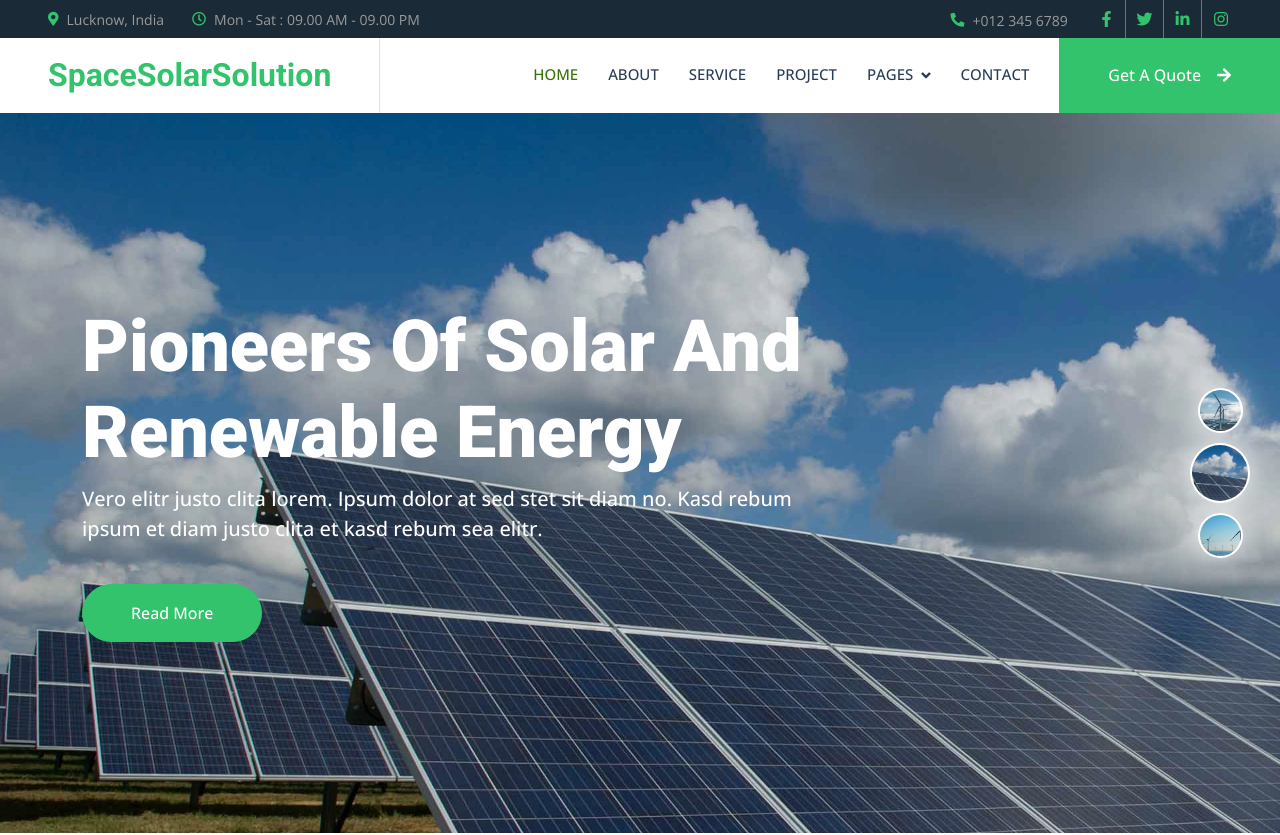
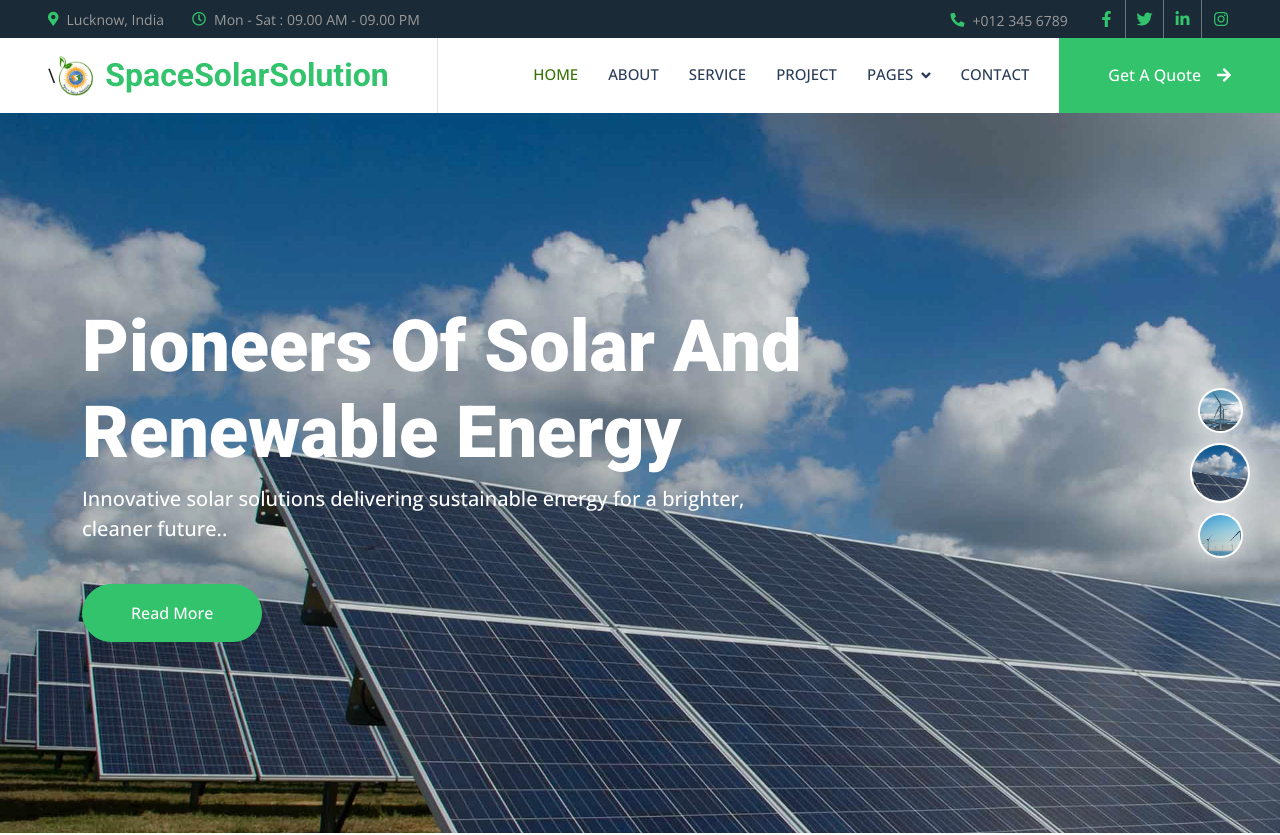
Before and after one commit to Satish24678/solar, a plain HTML site: page index.html in a window 1280 px wide. Shown: the top 835 px of the page. Drawn offline with nearby package versions, Linux system fonts and the light colour scheme.

Commit message:
logo add

```diff
--- a/index.html
+++ b/index.html
@@ -74,7 +74,8 @@
 
     <!-- Navbar Start -->
     <nav class="navbar navbar-expand-lg bg-white navbar-light sticky-top p-0">
-        <a href="index.html" class="navbar-brand d-flex align-items-center border-end px-4 px-lg-5">
+        <a href="index.html" class="navbar-brand d-flex align-items-center border-end px-4 px-lg-5">\
+            <img src="Final Logo.jpg" alt="SpaceSolarSolution Logo" style="height: 40px; width: auto; margin-right: 10px;">
             <h2 class="m-0 text-primary">SpaceSolarSolution</h2>
         </a>
         <button type="button" class="navbar-toggler me-4" data-bs-toggle="collapse" data-bs-target="#navbarCollapse">
@@ -114,7 +115,7 @@
                         <div class="row justify-content-start">
                             <div class="col-10 col-lg-8">
                                 <h1 class="display-2 text-white animated slideInDown">Pioneers Of Solar And Renewable Energy</h1>
-                                <p class="fs-5 fw-medium text-white mb-4 pb-3">Vero elitr justo clita lorem. Ipsum dolor at sed stet sit diam no. Kasd rebum ipsum et diam justo clita et kasd rebum sea elitr.</p>
+                                <p class="fs-5 fw-medium text-white mb-4 pb-3">Innovative solar solutions delivering sustainable energy for a brighter, cleaner future..</p>
                                 <a href="" class="btn btn-primary rounded-pill py-3 px-5 animated slideInLeft">Read More</a>
                             </div>
                         </div>
@@ -128,7 +129,7 @@
                         <div class="row justify-content-start">
                             <div class="col-10 col-lg-8">
                                 <h1 class="display-2 text-white animated slideInDown">Pioneers Of Solar And Renewable Energy</h1>
-                                <p class="fs-5 fw-medium text-white mb-4 pb-3">Vero elitr justo clita lorem. Ipsum dolor at sed stet sit diam no. Kasd rebum ipsum et diam justo clita et kasd rebum sea elitr.</p>
+                                <p class="fs-5 fw-medium text-white mb-4 pb-3">Innovative solar solutions delivering sustainable energy for a brighter, cleaner future..</p>
                                 <a href="" class="btn btn-primary rounded-pill py-3 px-5 animated slideInLeft">Read More</a>
                             </div>
                         </div>
```
Also changed, not shown: Final Logo.jpg (added).
